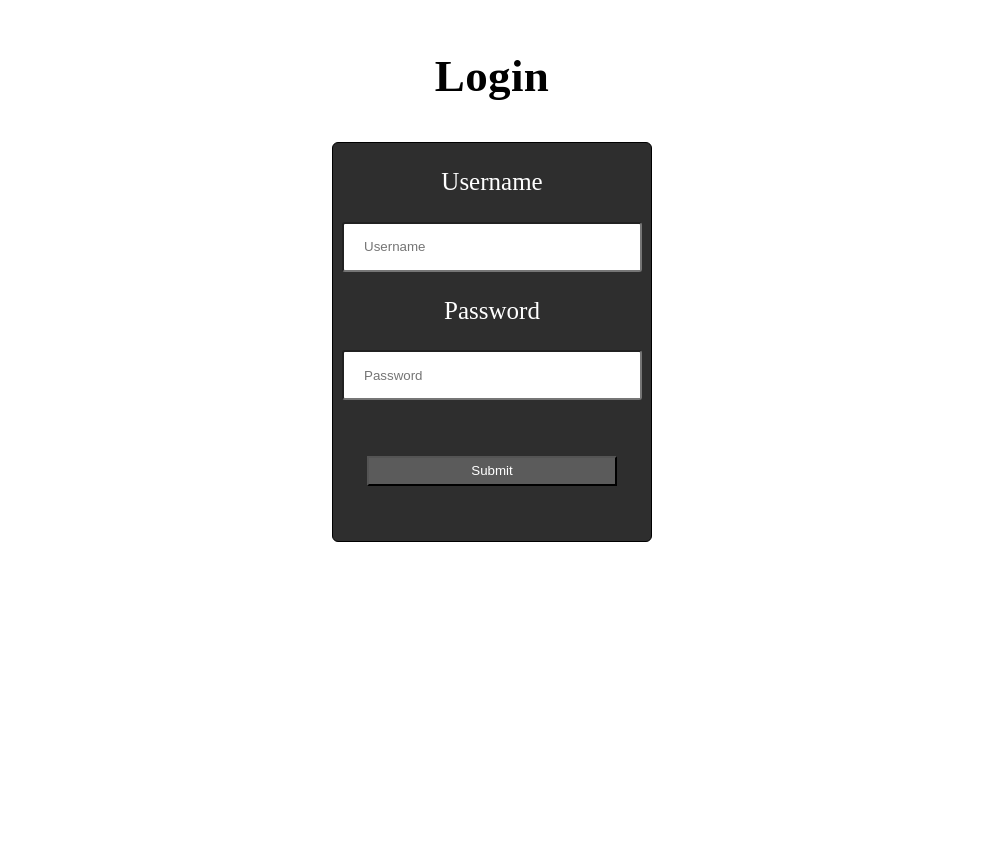
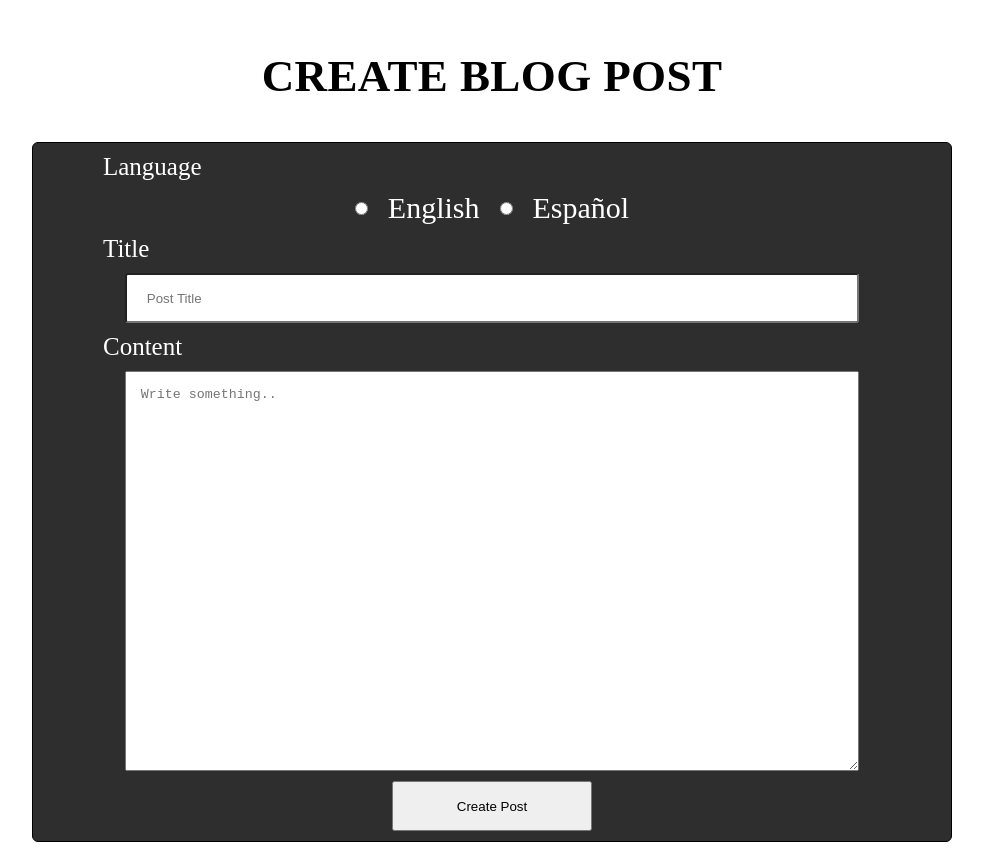
Before and after one commit to SmaelNicolas/Simplifyhr, a React (Create React App) app: page /login in a window 1280 px wide. Shown: the whole page, without its empty margins (148-1131 px from the left). Before the commit the page ends 800 px from the top, so only its background shows below. Built offline with nearby package versions, Linux system fonts and the light colour scheme.

Commit message:
state logged

```diff
--- a/src/pages/Login/Login.jsx
+++ b/src/pages/Login/Login.jsx
@@ -1,13 +1,25 @@
+import { useState } from "react";
 import { TitleStyled, FormStyled, LoginPageStyled } from "./LoginStyled";
 import LoginForm from "./LoginForm/LoginForm";
+import BlogPostScreen from "./BlogPostScreen/BlogPostScreen";
 
 function Login() {
+	const [isLogged, setIsLogged] = useState(true);
 	return (
 		<LoginPageStyled>
-			<TitleStyled>Login</TitleStyled>
-			<FormStyled method='post'>
-				<LoginForm></LoginForm>
-			</FormStyled>
+			{isLogged ? (
+				<>
+					<TitleStyled>CREATE BLOG POST</TitleStyled>
+					<BlogPostScreen></BlogPostScreen>
+				</>
+			) : (
+				<>
+					<TitleStyled>Login</TitleStyled>
+					<FormStyled method='post'>
+						<LoginForm></LoginForm>
+					</FormStyled>
+				</>
+			)}
 		</LoginPageStyled>
 	);
 }
```
